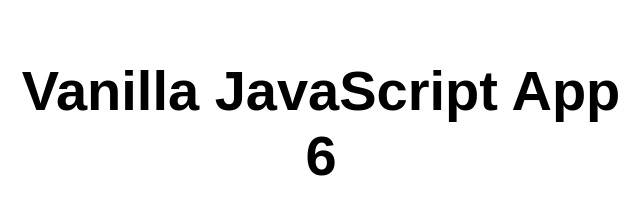
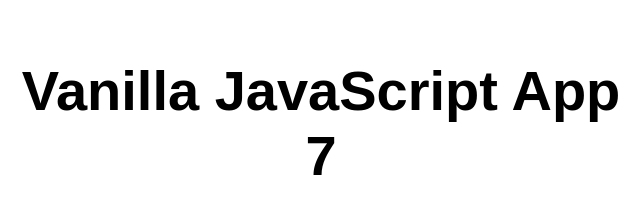
Before and after one commit to thomasgauvin/swa-vanilla-basic, a website: page src/index.html in a window 1280 px wide. Shown: the full height of the page, 319-959 px from the left. Drawn offline with Linux system fonts and the light colour scheme.

Commit message:
Update index.html

```diff
--- a/src/index.html
+++ b/src/index.html
@@ -10,7 +10,7 @@
 
 <body>
   <main>
-    <h1>Vanilla JavaScript App 6</h1>
+    <h1>Vanilla JavaScript App 7</h1>
   </main>
 </body>
 
```
